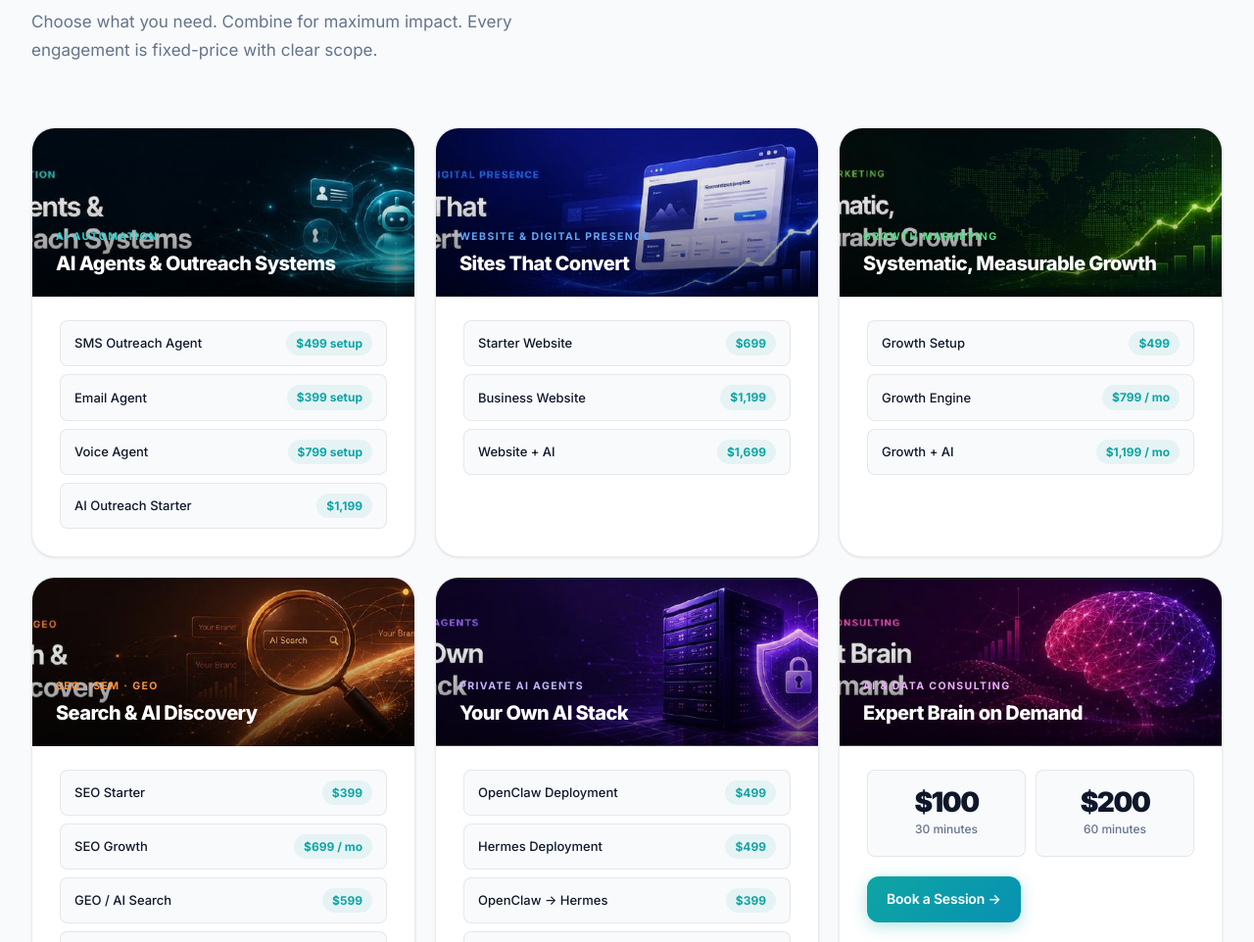
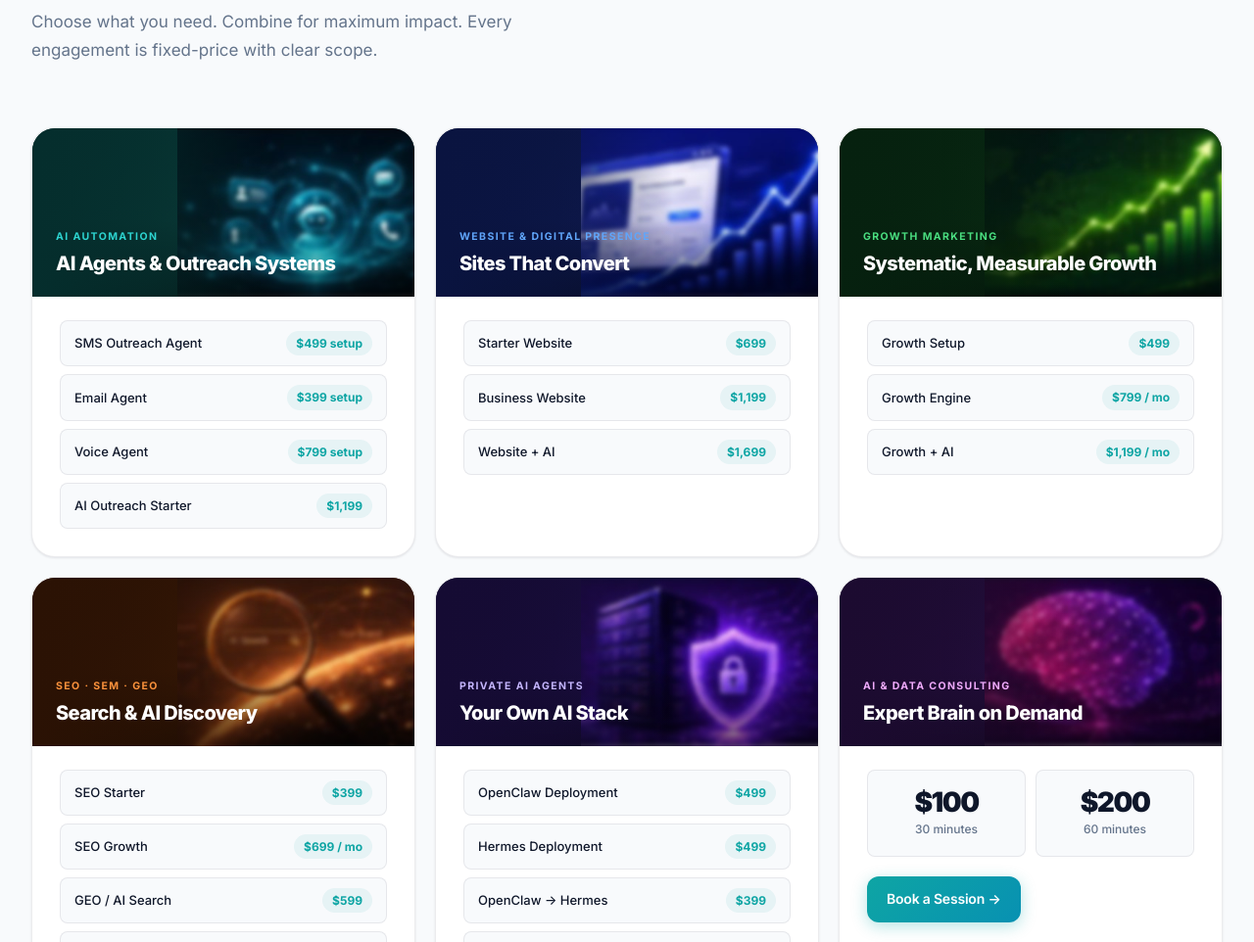
Before and after one commit to CathySong/cathysong.github.io, a plain HTML site: page services/index.html in a window 1280 px wide. Shown: the part 1280-2242 px from the top of the page at 98% size. Drawn offline with Linux system fonts and the light colour scheme; a script that the page names is missing.

Commit message:
fix: remove baked-in text from service card images, avoid duplicate/ghosted headings
- Original provided images had their own titles/category labels baked in,
  which visually collided with our HTML text overlay (ghosting effect)
- Cropped each image to isolate just the graphic/icon portion (removed
  left text zone) and applied light blur to dissolve any remaining
  embedded micro-text (e.g. 'Your Brand', 'AI Search' labels in seo-geo)
- New *-graphic.jpg assets (icon/visual only, no text) replace originals
- Banner now: solid category-color gradient background + graphic image
  positioned on the right 62% width, with a horizontal fade-to-solid
  gradient so the image blends into the dark background behind our
  clean HTML title/category text on the left
- Bottom-to-top gradient darkens for legibility, matching prior contrast

```diff
--- a/services/index.html
+++ b/services/index.html
@@ -268,21 +268,37 @@ nav {
   position: relative; height: 172px; padding: 22px 24px;
   display: flex; flex-direction: column; justify-content: flex-end;
   overflow: hidden; isolation: isolate;
+}
+.svc-banner-graphic {
+  position: absolute; top: 0; right: 0; bottom: 0; width: 62%; z-index: 0;
   background-size: cover; background-position: center;
 }
 .svc-banner::before {
   content: ''; position: absolute; inset: 0; z-index: 1;
-  background: linear-gradient(180deg, rgba(0,0,0,0.02) 0%, rgba(0,0,0,0.10) 45%, rgba(0,0,0,0.62) 100%);
 }
 .svc-banner-content { position: relative; z-index: 2; }
 .svc-body { padding: 24px 28px 28px; }
 
-.svc-banner.c-teal   { background-image: url('/assets/services/ai-automation.jpg'); }
-.svc-banner.c-blue   { background-image: url('/assets/services/website.jpg'); }
-.svc-banner.c-green  { background-image: url('/assets/services/growth-marketing.jpg'); }
-.svc-banner.c-amber  { background-image: url('/assets/services/seo-geo.jpg'); }
-.svc-banner.c-purple { background-image: url('/assets/services/private-ai-agents.jpg'); }
-.svc-banner.c-indigo { background-image: url('/assets/services/consulting.jpg'); }
+.svc-banner.c-teal   { background: linear-gradient(135deg, #052e2d 0%, #0b3d3a 55%, #062421 100%); }
+.svc-banner.c-blue   { background: linear-gradient(135deg, #0a1440 0%, #101b52 55%, #060b28 100%); }
+.svc-banner.c-green  { background: linear-gradient(135deg, #06210f 0%, #0a2e14 55%, #04170a 100%); }
+.svc-banner.c-amber  { background: linear-gradient(135deg, #2b1204 0%, #3a1a05 55%, #1a0a02 100%); }
+.svc-banner.c-purple { background: linear-gradient(135deg, #150b33 0%, #1d0f47 55%, #0c0620 100%); }
+.svc-banner.c-indigo { background: linear-gradient(135deg, #1c0b30 0%, #290f45 55%, #100620 100%); }
+
+.svc-banner.c-teal .svc-banner-graphic   { background-image: url('/assets/services/ai-automation-graphic.jpg'); }
+.svc-banner.c-blue .svc-banner-graphic   { background-image: url('/assets/services/website-graphic.jpg'); }
+.svc-banner.c-green .svc-banner-graphic  { background-image: url('/assets/services/growth-marketing-graphic.jpg'); }
+.svc-banner.c-amber .svc-banner-graphic  { background-image: url('/assets/services/seo-geo-graphic.jpg'); }
+.svc-banner.c-purple .svc-banner-graphic { background-image: url('/assets/services/private-ai-agents-graphic.jpg'); }
+.svc-banner.c-indigo .svc-banner-graphic { background-image: url('/assets/services/consulting-graphic.jpg'); }
+
+.svc-banner.c-teal::before   { background: linear-gradient(90deg, #052e2d 0%, rgba(5,46,45,0.65) 30%, rgba(5,46,45,0) 62%), linear-gradient(180deg, rgba(0,0,0,0) 55%, rgba(0,0,0,0.55) 100%); }
+.svc-banner.c-blue::before   { background: linear-gradient(90deg, #0a1440 0%, rgba(10,20,64,0.65) 30%, rgba(10,20,64,0) 62%), linear-gradient(180deg, rgba(0,0,0,0) 55%, rgba(0,0,0,0.55) 100%); }
+.svc-banner.c-green::before  { background: linear-gradient(90deg, #06210f 0%, rgba(6,33,15,0.65) 30%, rgba(6,33,15,0) 62%), linear-gradient(180deg, rgba(0,0,0,0) 55%, rgba(0,0,0,0.55) 100%); }
+.svc-banner.c-amber::before  { background: linear-gradient(90deg, #2b1204 0%, rgba(43,18,4,0.65) 30%, rgba(43,18,4,0) 62%), linear-gradient(180deg, rgba(0,0,0,0) 55%, rgba(0,0,0,0.55) 100%); }
+.svc-banner.c-purple::before { background: linear-gradient(90deg, #150b33 0%, rgba(21,11,51,0.65) 30%, rgba(21,11,51,0) 62%), linear-gradient(180deg, rgba(0,0,0,0) 55%, rgba(0,0,0,0.55) 100%); }
+.svc-banner.c-indigo::before { background: linear-gradient(90deg, #1c0b30 0%, rgba(28,11,48,0.65) 30%, rgba(28,11,48,0) 62%), linear-gradient(180deg, rgba(0,0,0,0) 55%, rgba(0,0,0,0.55) 100%); }
 
 .svc-cat {
   font-size: 10.5px; font-weight: 700; letter-spacing: 1.4px;
@@ -678,6 +694,7 @@ footer { border-top: 1px solid var(--border); padding: 40px 0; background: var(-
       <!-- AI Automation -->
       <div class="svc-card c-teal fade-up">
         <div class="svc-banner c-teal">
+          <div class="svc-banner-graphic"></div>
           <div class="svc-banner-content">
             <div class="svc-cat c-teal">AI Automation</div>
             <div class="svc-title">AI Agents &amp; Outreach Systems</div>
@@ -708,6 +725,7 @@ footer { border-top: 1px solid var(--border); padding: 40px 0; background: var(-
       <!-- Website & Digital Presence -->
       <div class="svc-card c-blue fade-up">
         <div class="svc-banner c-blue">
+          <div class="svc-banner-graphic"></div>
           <div class="svc-banner-content">
             <div class="svc-cat c-blue">Website &amp; Digital Presence</div>
             <div class="svc-title">Sites That Convert</div>
@@ -734,6 +752,7 @@ footer { border-top: 1px solid var(--border); padding: 40px 0; background: var(-
       <!-- Growth Marketing -->
       <div class="svc-card c-green fade-up">
         <div class="svc-banner c-green">
+          <div class="svc-banner-graphic"></div>
           <div class="svc-banner-content">
             <div class="svc-cat c-green">Growth Marketing</div>
             <div class="svc-title">Systematic, Measurable Growth</div>
@@ -760,6 +779,7 @@ footer { border-top: 1px solid var(--border); padding: 40px 0; background: var(-
       <!-- SEO · SEM · GEO -->
       <div class="svc-card c-amber fade-up">
         <div class="svc-banner c-amber">
+          <div class="svc-banner-graphic"></div>
           <div class="svc-banner-content">
             <div class="svc-cat c-amber">SEO · SEM · GEO</div>
             <div class="svc-title">Search &amp; AI Discovery</div>
@@ -790,6 +810,7 @@ footer { border-top: 1px solid var(--border); padding: 40px 0; background: var(-
       <!-- Private AI Agents -->
       <div class="svc-card c-purple fade-up">
         <div class="svc-banner c-purple">
+          <div class="svc-banner-graphic"></div>
           <div class="svc-banner-content">
             <div class="svc-cat c-purple">Private AI Agents</div>
             <div class="svc-title">Your Own AI Stack</div>
@@ -820,6 +841,7 @@ footer { border-top: 1px solid var(--border); padding: 40px 0; background: var(-
       <!-- AI & Data Consulting -->
       <div class="svc-card c-indigo fade-up">
         <div class="svc-banner c-indigo">
+          <div class="svc-banner-graphic"></div>
           <div class="svc-banner-content">
             <div class="svc-cat c-indigo">AI &amp; Data Consulting</div>
             <div class="svc-title">Expert Brain on Demand</div>
```
Also changed, not shown: assets/services/ai-automation-graphic.jpg (added), assets/services/ai-automation.jpg (deleted), assets/services/consulting-graphic.jpg (added), assets/services/consulting.jpg (deleted), assets/services/growth-marketing-graphic.jpg (added), assets/services/growth-marketing.jpg (deleted), assets/services/private-ai-agents-graphic.jpg (added), assets/services/private-ai-agents.jpg (deleted), assets/services/seo-geo-graphic.jpg (added), assets/services/seo-geo.jpg (deleted), assets/services/website-graphic.jpg (added), assets/services/website.jpg (deleted).
